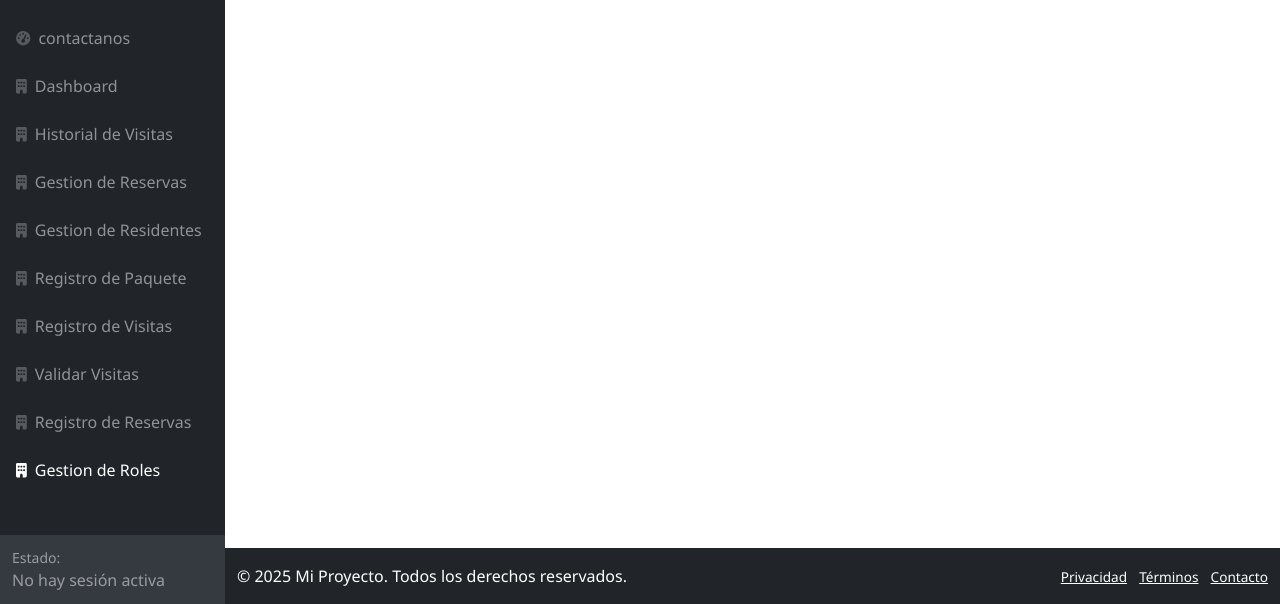
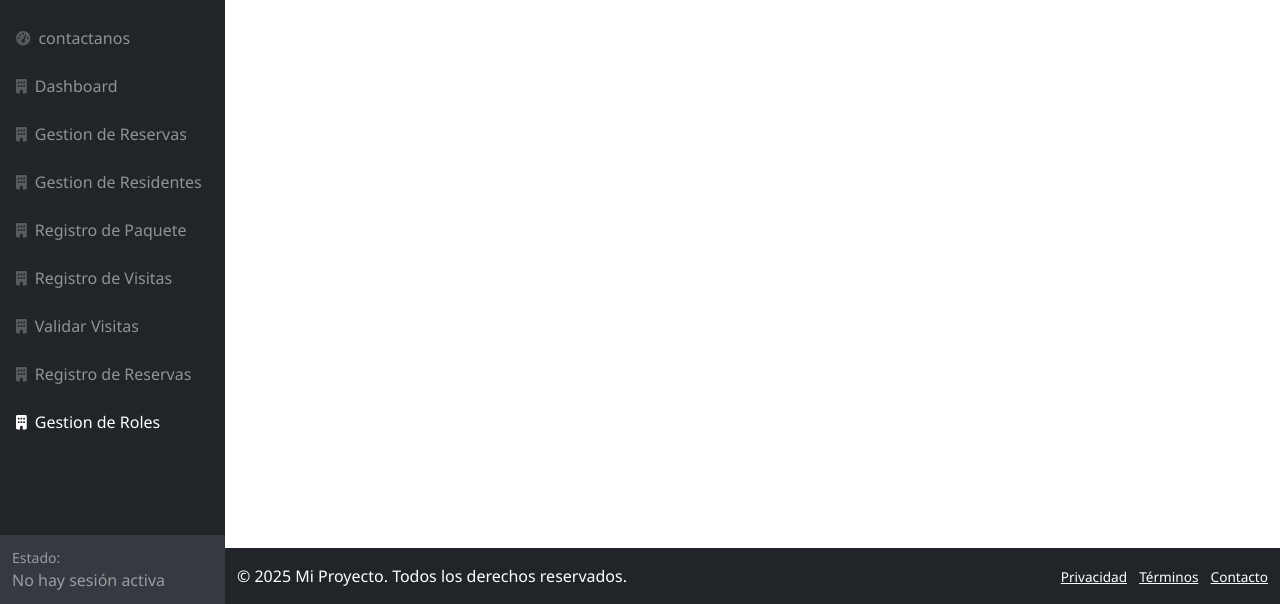
Before and after one commit to sofiaenciso20/ResiControl, a PHP site: page /gestion_roles.php in a window 1280 px wide. Shown: the part 196-800 px from the top of the page. Run offline with PHP 8.4, Linux system fonts and the light colour scheme; data that the repository does not hold is empty; some libraries are stand-ins or nearby versions.

Commit message:
acceso al formulario por medio de roles commit

```diff
--- a/views/components/sidebar.php
+++ b/views/components/sidebar.php
@@ -50,11 +50,13 @@ require_once __DIR__ . '/../../src/Config/permissions.php';
                         Registro de Terreno
                     </a>
                 <?php endif; ?>
-                <a class="nav-link <?php echo ($pagina_actual ?? '') === 'historial_visitas' ? 'active' : ''; ?>"
-                    href="/historial_visitas.php">
-                    <div class="sb-nav-link-icon"><i class="fas fa-building"></i></div>
-                    Historial de Visitas
-                </a>
+                <?php if (tienePermiso('historial_visitas')): ?>
+                    <a class="nav-link <?php echo ($pagina_actual ?? '') === 'registro' ? 'active' : ''; ?>"
+                        href="/historial_visitas.php">
+                        <div class="sb-nav-link-icon"><i class="fas fa-user-plus"></i></div>
+                        Historial de Visitas
+                    </a>
+                <?php endif; ?>
                 <a class="nav-link <?php echo ($pagina_actual ?? '') === 'gestion_reservas' ? 'active' : ''; ?>"
                     href="/gestion_reservas.php">
                     <div class="sb-nav-link-icon"><i class="fas fa-building"></i></div>
```
Also changed, not shown: public/historial_visitas.php (+7 -0 lines).
